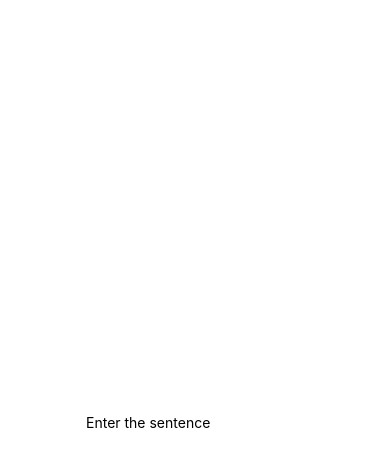
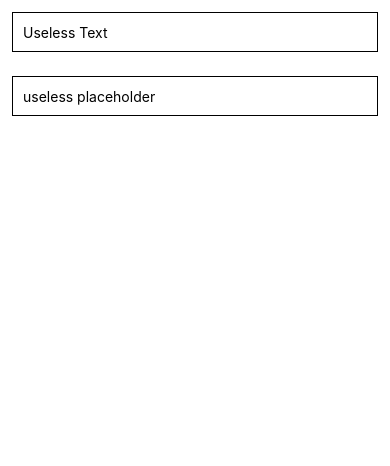
Before and after one commit to Karankhatik/learning-react-native, a React Native app: screen / in a window 390 px wide. Shown: the top 466 px of the page. Built offline with nearby package versions, Linux system fonts and the light colour scheme.

Commit message:
Input Text

```diff
--- a/App.js
+++ b/App.js
@@ -1,33 +1,35 @@
-import { StatusBar } from 'expo-status-bar';
-import { useState } from 'react';
-import { StyleSheet, Text, TextInput, View } from 'react-native';
+import React from 'react'
+import { SafeAreaView, StyleSheet, TextInput } from 'react-native'
 
-export default function App() {
-  const [text, setText] = useState("");
+const App = () => {
+  const [text, onChangeText] = React.useState('Useless Text')
+  const [number, onChangeNumber] = React.useState('')
+
   return (
-    <View style={styles.container}>
+    <SafeAreaView>
       <TextInput
-      style={{height:50}}
-      placeholder='Enter the sentence'
-      onChangeText={newText => setText(newText)}
-      defaultValue={text}
-       />
-      <Text>
-        {text
-            .split(" ")
-            .map(t => t && "🍕")
-            .join(" ")
-        }
-      </Text>
-    </View>
-  );
+        style={styles.input}
+        onChangeText={onChangeText}
+        value={text}
+      />
+      <TextInput
+        style={styles.input}
+        onChangeText={onChangeNumber}
+        value={number}
+        placeholder="useless placeholder"
+        keyboardType="numeric"
+      />
+    </SafeAreaView>
+  )
 }
 
 const styles = StyleSheet.create({
-  container: {
-    flex: 1,
-    backgroundColor: '#fff',
-    alignItems: 'center',
-    justifyContent: 'center',
+  input: {
+    height: 40,
+    margin: 12,
+    borderWidth: 1,
+    padding: 10,
   },
-});
+})
+
+export default App
```
